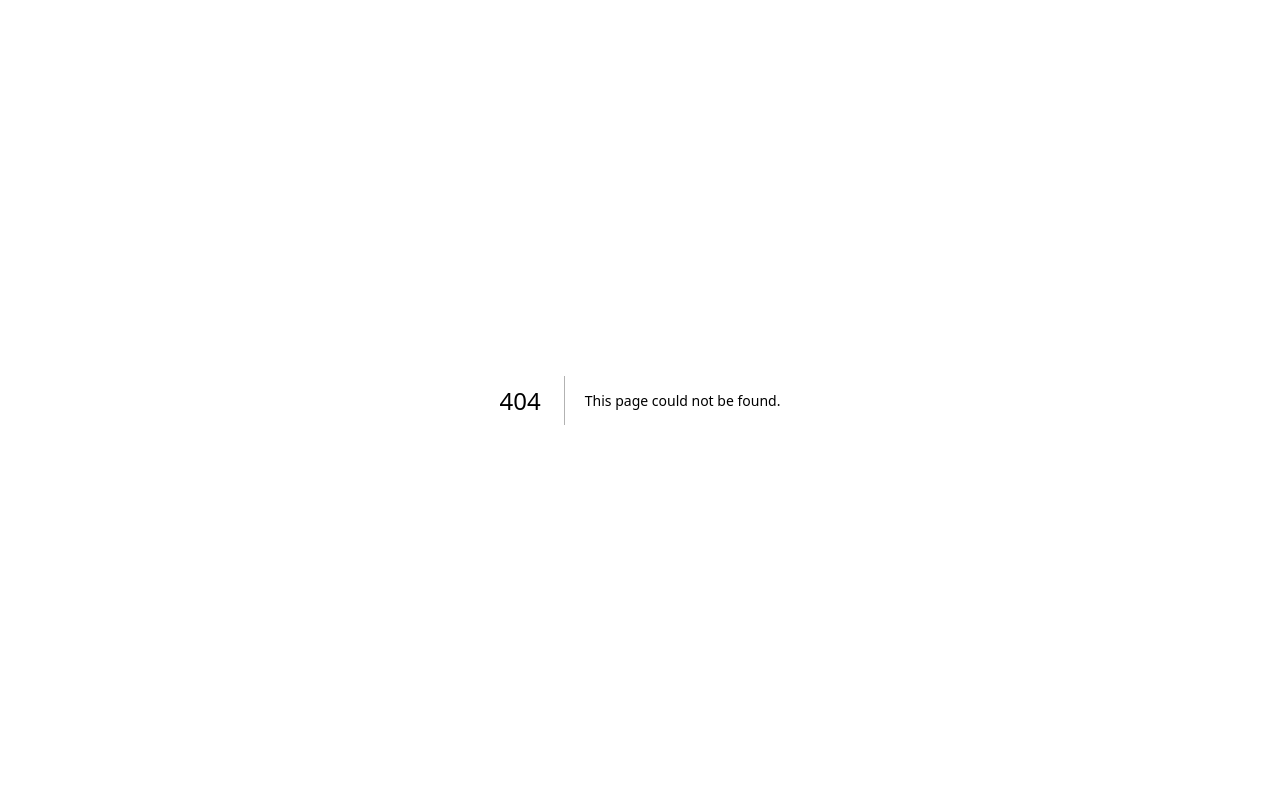
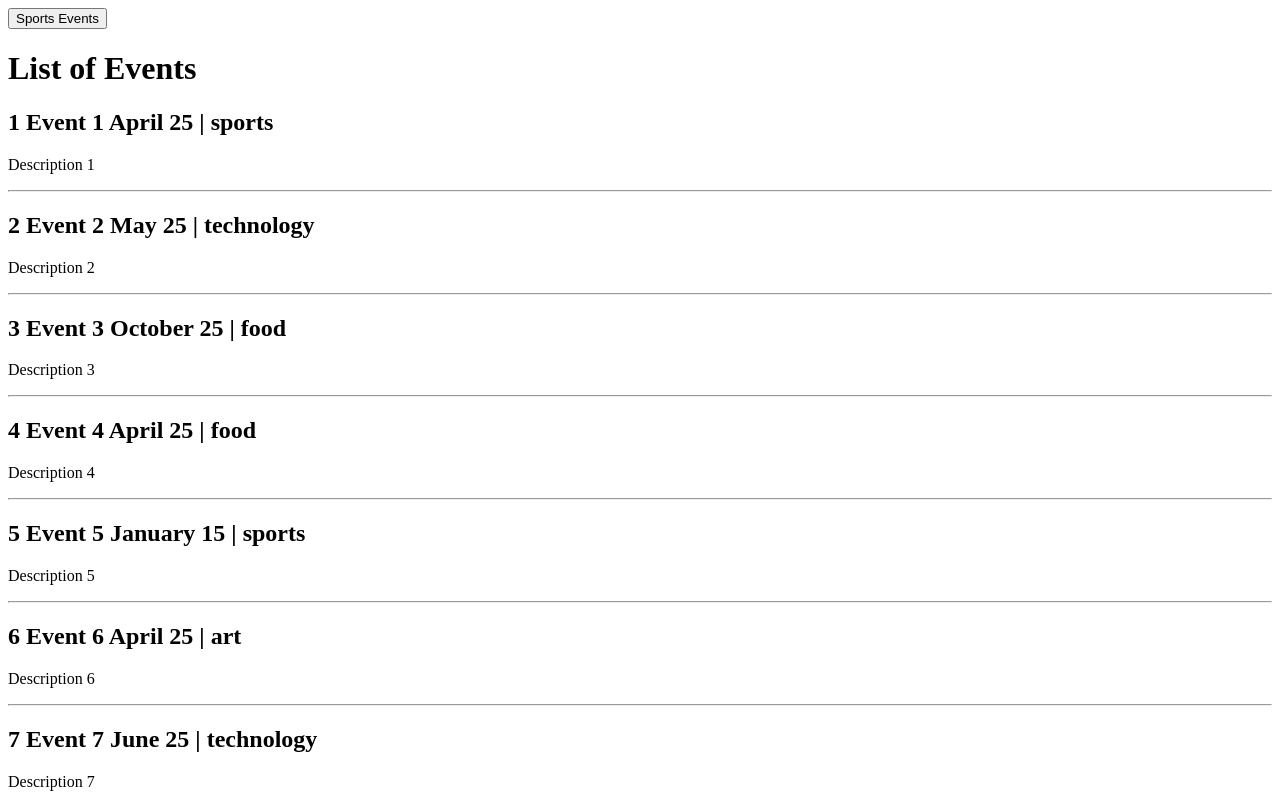
Before and after one commit to AdiletZhusupov/next-js, a Next.js app: page /pre-rendering-data-fetching/events in a window 1280 px wide. Before the commit this address had no page. Shown: the top 800 px of the page. Built offline with nearby package versions, Linux system fonts and the light colour scheme; data requests are answered from the project's data file.

Commit message:
pre-rendering + client-side fetchingng

```diff
--- a/db.json
+++ b/db.json
@@ -1,4 +1,76 @@
 {
+  "events": [
+    {
+      "id": 1,
+      "title": "Event 1",
+      "description": "Description 1",
+      "category": "sports",
+      "date": "April 25"
+    },
+    {
+      "id": 2,
+      "title": "Event 2",
+      "description": "Description 2",
+      "category": "technology",
+      "date": "May 25"
+    },
+    {
+      "id": 3,
+      "title": "Event 3",
+      "description": "Description 3",
+      "category": "food",
+      "date": "October 25"
+    },
+    {
+      "id": 4,
+      "title": "Event 4",
+      "description": "Description 4",
+      "category": "food",
+      "date": "April 25"
+    },
+    {
+      "id": 5,
+      "title": "Event 5",
+      "description": "Description 5",
+      "category": "sports",
+      "date": "January 15"
+    },
+    {
+      "id": 6,
+      "title": "Event 6",
+      "description": "Description 6",
+      "category": "art",
+      "date": "April 25"
+    },
+    {
+      "id": 7,
+      "title": "Event 7",
+      "description": "Description 7",
+      "category": "technology",
+      "date": "June 25"
+    },
+    {
+      "id": 8,
+      "title": "Event 8",
+      "description": "Description 8",
+      "category": "sports",
+      "date": "February 28"
+    },
+    {
+      "id": 9,
+      "title": "Event 9",
+      "description": "Description 9",
+      "category": "food",
+      "date": "April 25"
+    },
+    {
+      "id": 10,
+      "title": "Event 10",
+      "description": "Description 10",
+      "category": "sports",
+      "date": "August 5"
+    }
+  ],
   "dashboard": {
     "posts": 5,
     "likes": 200,
--- /dev/null
+++ b/pages/pre-rendering-data-fetching/events.js
@@ -0,0 +1,47 @@
+import { useState } from "react";
+import {useRouter} from 'next/router'
+
+export default function EventList({ eventList }) {
+  const [events, setEvents] = useState(eventList);
+    const router = useRouter()
+
+
+  const fetchSportsEvents = async () => {
+    const resp = await fetch("http://localhost:4000/events?category=sports");
+    const data = await resp.json();
+    setEvents(data);
+    router.push('events?category=sports', undefined, {shallow: true})
+  };
+
+  return (
+    <>
+      <button onClick={fetchSportsEvents}>Sports Events</button>
+      <h1>List of Events</h1>
+      {events.map((event) => {
+        return (
+          <div key={event.id}>
+            <h2>
+              {event.id} {event.title} {event.date} | {event.category}
+            </h2>
+            <p>{event.description}</p>
+            <hr />
+          </div>
+        );
+      })}
+    </>
+  );
+}
+
+export async function getServerSideProps(context) {
+  const { query } = context;
+  const { category } = query;
+  const queryString = category ? "category=sports" : "";
+  const resp = await fetch(`http://localhost:4000/events?${queryString}`);
+  const data = await resp.json();
+
+  return {
+    props: {
+      eventList: data,
+    },
+  };
+}
```
